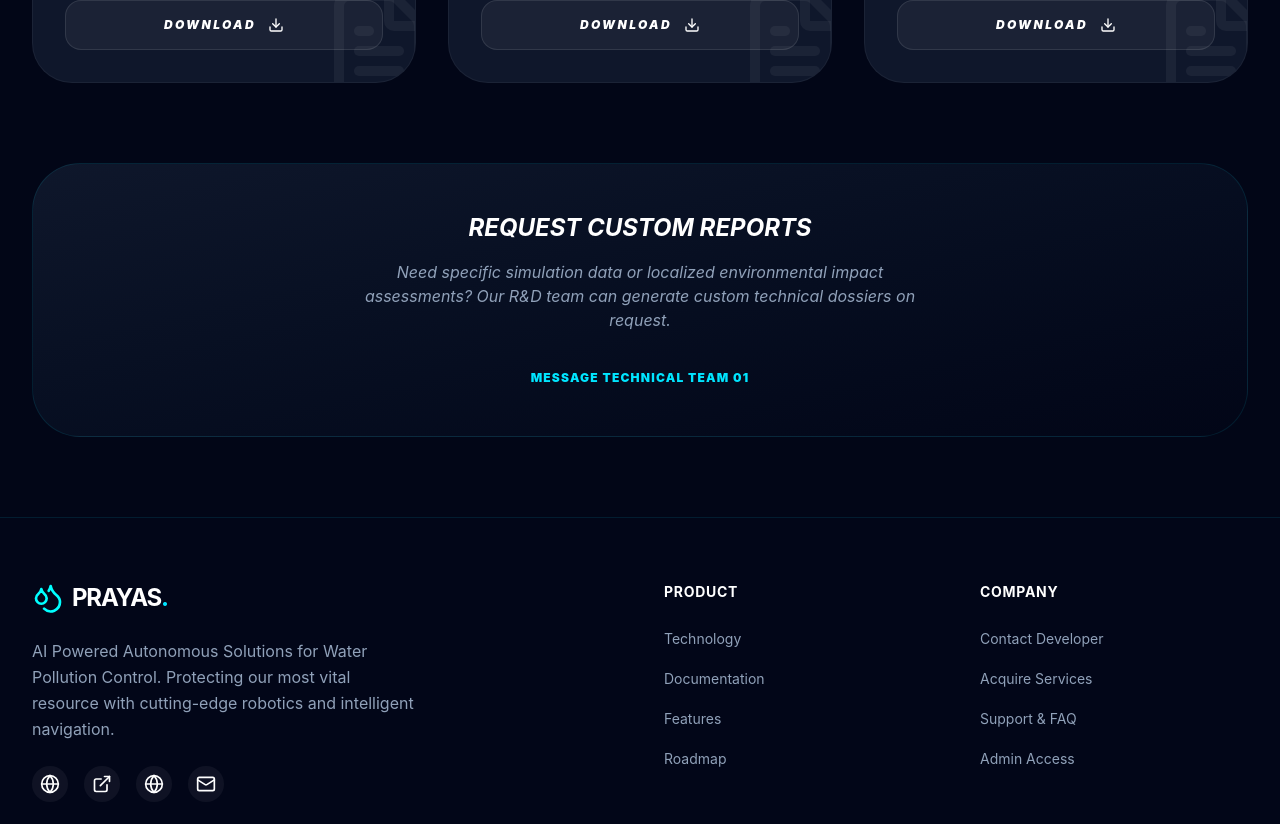
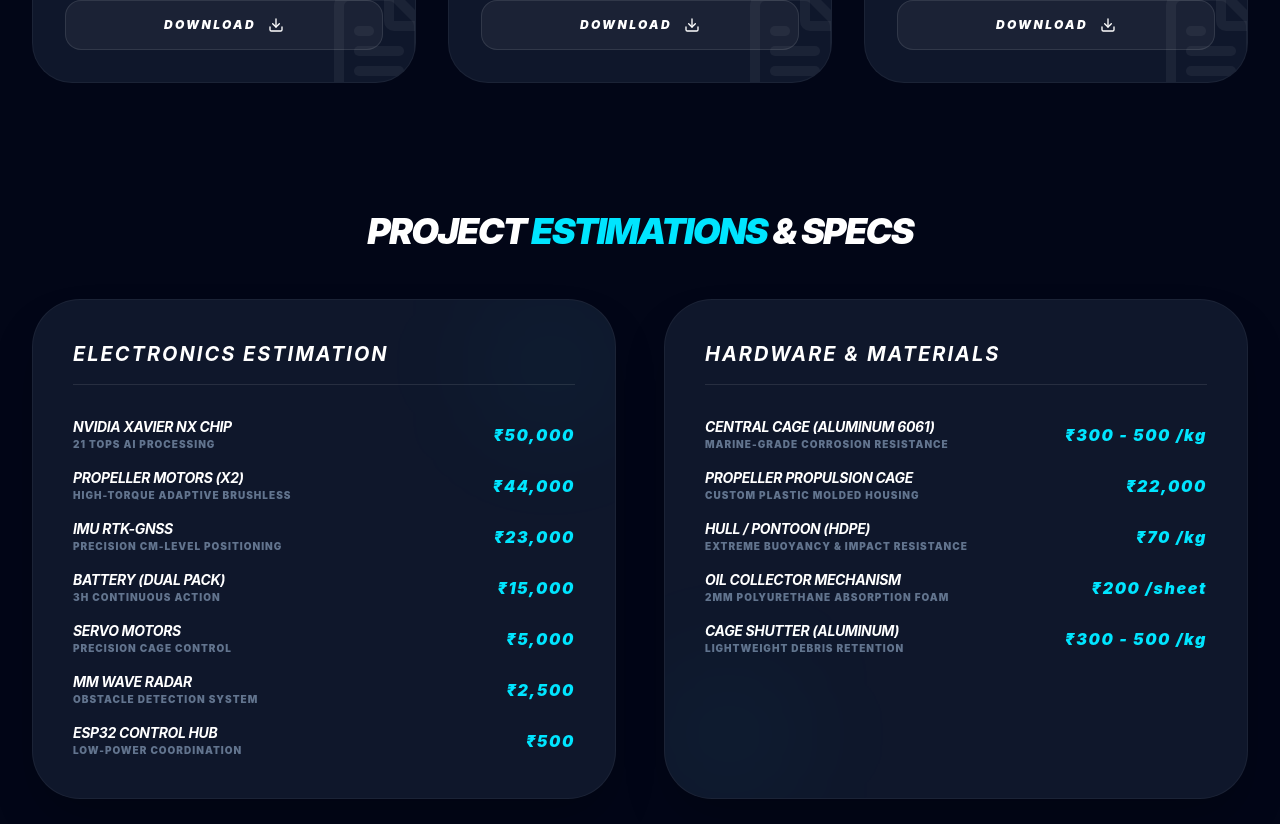
Before and after one commit to Ashu4789/Bubble_Bot, a React (Vite) app in the folder client/: page /documentation in a window 1280 px wide. Shown: the part 856-1680 px from the top of the page. Built offline with nearby package versions, Linux system fonts and the light colour scheme.

Commit message:
feat: implement frontend architecture with new performance, technology, and navigation components

```diff
--- a/client/src/components/sections/DesignFeatures.jsx
+++ b/client/src/components/sections/DesignFeatures.jsx
@@ -3,12 +3,12 @@ import { Layers, Shield, Anchor, Wind, Trash2, Droplets } from 'lucide-react';
 
 const DesignFeatures = () => {
   const features = [
-    { title: 'Lightweight Floating Body', desc: 'Optimized for buoyancy and stability in various water types.', icon: <Wind size={24} /> },
-    { title: 'Marine Grade Aluminum', desc: 'Corrosion-resistant trash cage built for long-term oceanic deployment.', icon: <Shield size={24} /> },
-    { title: 'Oil Absorbing Mechanism', desc: 'Modular filters that trap and collect floating oil slicks.', icon: <Droplets size={24} /> },
-    { title: 'Autonomous Navigation', desc: 'Seamless movement without manual supervision.', icon: <Anchor size={24} /> },
-    { title: 'Environmental Sensing', desc: 'Onboard sensors measure water quality during cleanup.', icon: <Layers size={24} /> },
-    { title: 'Debris Collection', desc: 'Heavy-duty basket for plastic and floating waste.', icon: <Trash2 size={24} /> },
+    { title: 'HDPE Floating Body', desc: '5-15kg lightweight hull optimized for buoyancy and stability.', icon: <Wind size={24} /> },
+    { title: 'Aluminum 6061 Cage', desc: '15kg marine-grade corrosion-resistant trash cage.', icon: <Shield size={24} /> },
+    { title: 'Oil Collector', desc: '2mm Polyurethane foam sheets for efficient surface oil absorption.', icon: <Droplets size={24} /> },
+    { title: 'Autonomous Navigation', desc: 'Seamless movement without manual supervision using CPP algorithm.', icon: <Anchor size={24} /> },
+    { title: 'Propulsion Cage', desc: '3-5kg plastic propulsion housing with high-efficiency motors.', icon: <Layers size={24} /> },
+    { title: 'Debris Collection', desc: 'Heavy-duty basket designed for plastic and floating waste.', icon: <Trash2 size={24} /> },
   ];
 
   return (
--- a/client/src/components/sections/Performance.jsx
+++ b/client/src/components/sections/Performance.jsx
@@ -3,10 +3,10 @@ import { Ship, Cpu, Battery, Search, Activity, Zap } from 'lucide-react';
 
 const Performance = () => {
   const cards = [
-    { title: 'Harsh Conditions', desc: 'Capable of operating in high currents, salinity, and turbulence.', icon: <Ship size={32} /> },
-    { title: 'Autonomous Navigation', desc: 'Self-governing system with real-time dynamic obstacle avoidance.', icon: <Cpu size={32} /> },
-    { title: 'Pollution Detection', desc: 'Precision sensors identify oil, plastics, and harmful algae.', icon: <Search size={32} /> },
-    { title: 'Continuous Cleaning', desc: 'Extended mission times thanks to solar-integrated energy systems.', icon: <Activity size={32} /> },
+    { title: 'Harsh Conditions', desc: 'Efficient in high currents, salinity, and turbulence (Marine Grade 6061 Aluminum).', icon: <Ship size={32} /> },
+    { title: 'Autonomous Navigation', desc: 'Self-governing system with Coverage Path Planning (CPP) algorithm.', icon: <Cpu size={32} /> },
+    { title: 'Realtime Mapping', desc: 'NVIDIA Xavier processing for realtime area mapping and waste identification.', icon: <Search size={32} /> },
+    { title: '3H Action', desc: '3 hours of continuous autonomous cleaning action per charge.', icon: <Activity size={32} /> },
   ];
 
   return (
@@ -18,8 +18,8 @@ const Performance = () => {
              High <span className="text-cyan-glow">Performance</span> Metrics
           </h3>
           <p className="text-slate-400 text-lg leading-relaxed italic max-w-2xl mx-auto">
-             Efficiency redefined. Our underwater and surface benchmarks show
-             unmatched reliability in autonomous mission critical tasks.
+             Efficiency redefined. Our surface benchmarks show
+             unmatched reliability in autonomous aquatic restoration tasks.
           </p>
         </div>
 
@@ -49,18 +49,18 @@ const Performance = () => {
         <div className="mt-20 bg-slate-950 border border-white/5 rounded-3xl p-12 relative overflow-hidden">
            <div className="grid grid-cols-1 md:grid-cols-3 gap-12 text-center items-center">
               <div>
-                 <h4 className="text-cyan-glow font-black text-6xl italic leading-none mb-2">95%</h4>
+                 <h4 className="text-cyan-glow font-black text-6xl italic leading-none mb-2">99%</h4>
                  <p className="text-slate-400 text-xs font-bold uppercase tracking-widest">Trash Recovery Rate</p>
               </div>
               <div className="relative">
                  <div className="w-px h-24 bg-white/10 mx-auto hidden md:block absolute -left-1/2 top-0"></div>
-                 <h4 className="text-white font-black text-6xl italic leading-none mb-2">24h</h4>
-                 <p className="text-slate-400 text-xs font-bold uppercase tracking-widest">Continuous Operation</p>
+                 <h4 className="text-white font-black text-6xl italic leading-none mb-2">3H</h4>
+                 <p className="text-slate-400 text-xs font-bold uppercase tracking-widest">Continuous Action</p>
                  <div className="w-px h-24 bg-white/10 mx-auto hidden md:block absolute -right-1/2 top-0"></div>
               </div>
               <div>
-                 <h4 className="text-cyan-glow font-black text-6xl italic leading-none mb-2">0.5s</h4>
-                 <p className="text-slate-400 text-xs font-bold uppercase tracking-widest">Obstacle Resp. Time</p>
+                 <h4 className="text-cyan-glow font-black text-6xl italic leading-none mb-2">RT</h4>
+                 <p className="text-slate-400 text-xs font-bold uppercase tracking-widest">Realtime Processing</p>
               </div>
            </div>
 
--- /dev/null
+++ b/client/src/components/sections/Team.jsx
@@ -0,0 +1,64 @@
+import { motion } from 'framer-motion';
+import { User, ExternalLink, Mail, Globe } from 'lucide-react';
+
+const Team = () => {
+  const members = [
+    { name: 'Sanjog Panda', role: 'Team Lead / Engineering' },
+    { name: 'Daksh Goswami', role: 'Mechanical Design (Fusion 360)' },
+    { name: 'M. Sameel', role: 'AI & IoT Systems' },
+    { name: 'Surya Prabha', role: 'Hardware & Electronics' },
+    { name: 'Abdul Raheem', role: 'Navigation Algorithms' },
+    { name: 'Aashish Gautam', role: 'Research & Data Analysis' },
+  ];
+
+  return (
+    <section id="team" className="py-24 bg-navy-dark relative overflow-hidden">
+      <div className="max-w-7xl mx-auto px-4 sm:px-6 lg:px-8 relative">
+        <div className="text-center mb-16">
+          <h2 className="text-sm font-bold text-cyan-glow uppercase tracking-[0.2em] mb-4 italic">The Innovators</h2>
+          <h3 className="text-4xl md:text-5xl font-black mb-6 italic uppercase tracking-tighter">
+             Core <span className="text-cyan-glow text-shadow-glow">Team</span> (SIH123)
+          </h3>
+          <div className="w-24 h-1 bg-cyan-glow mx-auto rounded-full"></div>
+        </div>
+
+        <div className="grid grid-cols-1 md:grid-cols-2 lg:grid-cols-3 gap-8">
+          {members.map((member, index) => (
+            <motion.div
+              key={member.name}
+              initial={{ opacity: 0, y: 20 }}
+              whileInView={{ opacity: 1, y: 0 }}
+              viewport={{ once: true }}
+              transition={{ delay: index * 0.1 }}
+              className="group bg-slate-900 border border-white/5 rounded-3xl p-8 hover:border-cyan-glow hover:bg-slate-900/80 transition-all duration-300 relative overflow-hidden"
+            >
+              <div className="flex items-center gap-6">
+                <div className="p-4 bg-navy-dark rounded-2xl text-cyan-glow group-hover:scale-110 transition-transform shadow-inner">
+                  <User size={32} />
+                </div>
+                <div>
+                  <h4 className="text-white font-bold text-xl italic uppercase tracking-tight leading-none mb-2">{member.name}</h4>
+                  <p className="text-cyan-glow/60 text-xs font-bold uppercase tracking-widest">{member.role}</p>
+                </div>
+              </div>
+
+              {/* Decorative elements */}
+              <div className="mt-8 pt-8 border-t border-white/5 flex items-center justify-between">
+                <div className="flex gap-4">
+                  <ExternalLink size={18} className="text-slate-500 hover:text-cyan-glow cursor-pointer transition-colors" />
+                  <Globe size={18} className="text-slate-500 hover:text-cyan-glow cursor-pointer transition-colors" />
+                  <Mail size={18} className="text-slate-500 hover:text-cyan-glow cursor-pointer transition-colors" />
+                </div>
+                <div className="text-[10px] text-slate-600 font-bold uppercase tracking-tighter">Team SIH123</div>
+              </div>
+
+              <div className="absolute top-0 right-0 w-24 h-24 bg-cyan-glow/5 blur-3xl group-hover:bg-cyan-glow/10 -z-10 transition-colors"></div>
+            </motion.div>
+          ))}
+        </div>
+      </div>
+    </section>
+  );
+};
+
+export default Team;
--- a/client/src/pages/Documentation.jsx
+++ b/client/src/pages/Documentation.jsx
@@ -28,7 +28,7 @@ const Documentation = () => {
             </p>
         </header>
 
-        <div className="grid grid-cols-1 md:grid-cols-2 lg:grid-cols-3 gap-8">
+        <div className="grid grid-cols-1 md:grid-cols-2 lg:grid-cols-3 gap-8 mb-32">
           {docs.map((doc, index) => (
             <motion.div
               key={doc.title}
@@ -63,10 +63,69 @@ const Documentation = () => {
           ))}
         </div>
 
+        <motion.section
+           initial={{ opacity: 0, y: 30 }}
+           whileInView={{ opacity: 1, y: 0 }}
+           viewport={{ once: true }}
+           className="mb-32"
+        >
+           <h2 className="text-4xl font-black italic uppercase italic tracking-tighter mb-12 text-white text-center">
+              Project <span className="text-cyan-glow">Estimations</span> & Specs
+           </h2>
+
+           <div className="grid grid-cols-1 lg:grid-cols-2 gap-12">
+              <div className="bg-slate-900 border border-white/5 p-10 rounded-[3rem] shadow-2xl relative overflow-hidden">
+                 <h3 className="text-xl font-bold text-white mb-8 italic uppercase tracking-widest border-b border-white/10 pb-4">Electronics Estimation</h3>
+                 <div className="space-y-4">
+                    {[
+                       { item: 'Nvidia Xavier NX Chip', cost: '₹50,000', detail: '21 TOPS AI Processing' },
+                       { item: 'Propeller Motors (x2)', cost: '₹44,000', detail: 'High-torque adaptive brushless' },
+                       { item: 'IMU RTK-GNSS', cost: '₹23,000', detail: 'Precision cm-level positioning' },
+                       { item: 'Battery (Dual Pack)', cost: '₹15,000', detail: '3H Continuous Action' },
+                       { item: 'Servo Motors', cost: '₹5,000', detail: 'Precision cage control' },
+                       { item: 'MM Wave Radar', cost: '₹2,500', detail: 'Obstacle detection system' },
+                       { item: 'ESP32 Control Hub', cost: '₹500', detail: 'Low-power coordination' }
+                    ].map((row, i) => (
+                       <div key={i} className="flex items-center justify-between group/row">
+                          <div>
+                             <p className="text-white text-sm font-bold uppercase tracking-tight italic group-hover/row:text-cyan-glow transition-colors">{row.item}</p>
+                             <p className="text-[10px] text-slate-500 uppercase font-black tracking-widest">{row.detail}</p>
+                          </div>
+                          <p className="text-cyan-glow font-black italic tracking-widest">{row.cost}</p>
+                       </div>
+                    ))}
+                 </div>
+                 <div className="absolute top-0 right-0 w-32 h-32 bg-cyan-glow/5 blur-3xl rounded-full"></div>
+              </div>
+
+              <div className="bg-slate-900 border border-white/5 p-10 rounded-[3rem] shadow-2xl relative overflow-hidden">
+                 <h3 className="text-xl font-bold text-white mb-8 italic uppercase tracking-widest border-b border-white/10 pb-4">Hardware & Materials</h3>
+                 <div className="space-y-4">
+                    {[
+                       { item: 'Central Cage (Aluminum 6061)', cost: '₹300 - 500 /kg', detail: 'Marine-grade corrosion resistance' },
+                       { item: 'Propeller Propulsion Cage', cost: '₹22,000', detail: 'Custom plastic molded housing' },
+                       { item: 'Hull / Pontoon (HDPE)', cost: '₹70 /kg', detail: 'Extreme buoyancy & impact resistance' },
+                       { item: 'Oil Collector Mechanism', cost: '₹200 /sheet', detail: '2mm Polyurethane absorption foam' },
+                       { item: 'Cage Shutter (Aluminum)', cost: '₹300 - 500 /kg', detail: 'Lightweight debris retention' }
+                    ].map((row, i) => (
+                       <div key={i} className="flex items-center justify-between group/row">
+                          <div>
+                             <p className="text-white text-sm font-bold uppercase tracking-tight italic group-hover/row:text-cyan-glow transition-colors">{row.item}</p>
+                             <p className="text-[10px] text-slate-500 uppercase font-black tracking-widest">{row.detail}</p>
+                          </div>
+                          <p className="text-cyan-glow font-black italic tracking-widest">{row.cost}</p>
+                       </div>
+                    ))}
+                 </div>
+                 <div className="absolute bottom-0 left-0 w-32 h-32 bg-cyan-glow/5 blur-3xl rounded-full"></div>
+              </div>
+           </div>
+        </motion.section>
+
         <motion.div
            initial={{ opacity: 0 }}
            whileInView={{ opacity: 1 }}
-           className="mt-20 p-12 bg-gradient-to-br from-slate-900 to-navy-dark border border-cyan-glow/10 rounded-[3rem] text-center"
+           className="p-12 bg-gradient-to-br from-slate-900 to-navy-dark border border-cyan-glow/10 rounded-[3rem] text-center"
         >
            <h4 className="text-white font-bold text-2xl mb-4 italic uppercase">Request Custom Reports</h4>
            <p className="text-slate-400 mb-8 max-w-xl mx-auto italic">
--- a/client/src/pages/Home.jsx
+++ b/client/src/pages/Home.jsx
@@ -5,6 +5,7 @@ import DesignFeatures from '../components/sections/DesignFeatures';
 import Workflow from '../components/sections/Workflow';
 import Engineering from '../components/sections/Engineering';
 import Performance from '../components/sections/Performance';
+import Team from '../components/sections/Team';
 import Future from '../components/sections/Future';
 import { motion } from 'framer-motion';
 
@@ -23,6 +24,7 @@ const Home = () => {
       <Workflow />
       <Engineering />
       <Performance />
+      <Team />
       <Future />
     </motion.div>
   );
```
Also changed, not shown: client/src/components/sections/About.jsx (+11 -11 lines), client/src/components/sections/Engineering.jsx (+4 -4 lines), client/src/components/sections/Future.jsx (+4 -4 lines), client/src/components/sections/Hero.jsx (+5 -5 lines), client/src/components/sections/Technology.jsx (+8 -7 lines), 2 other files (tests, documents, lock files or other folders).
